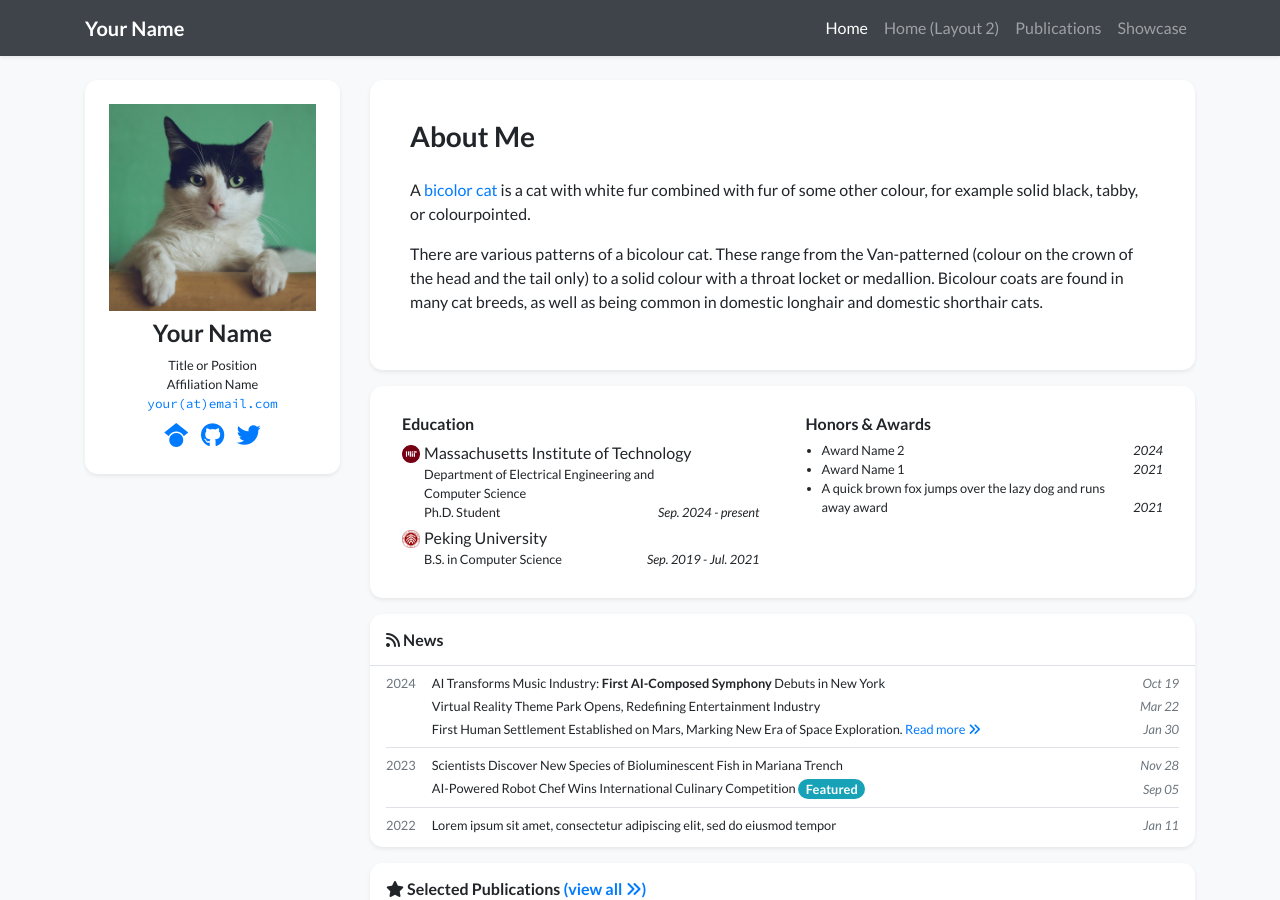
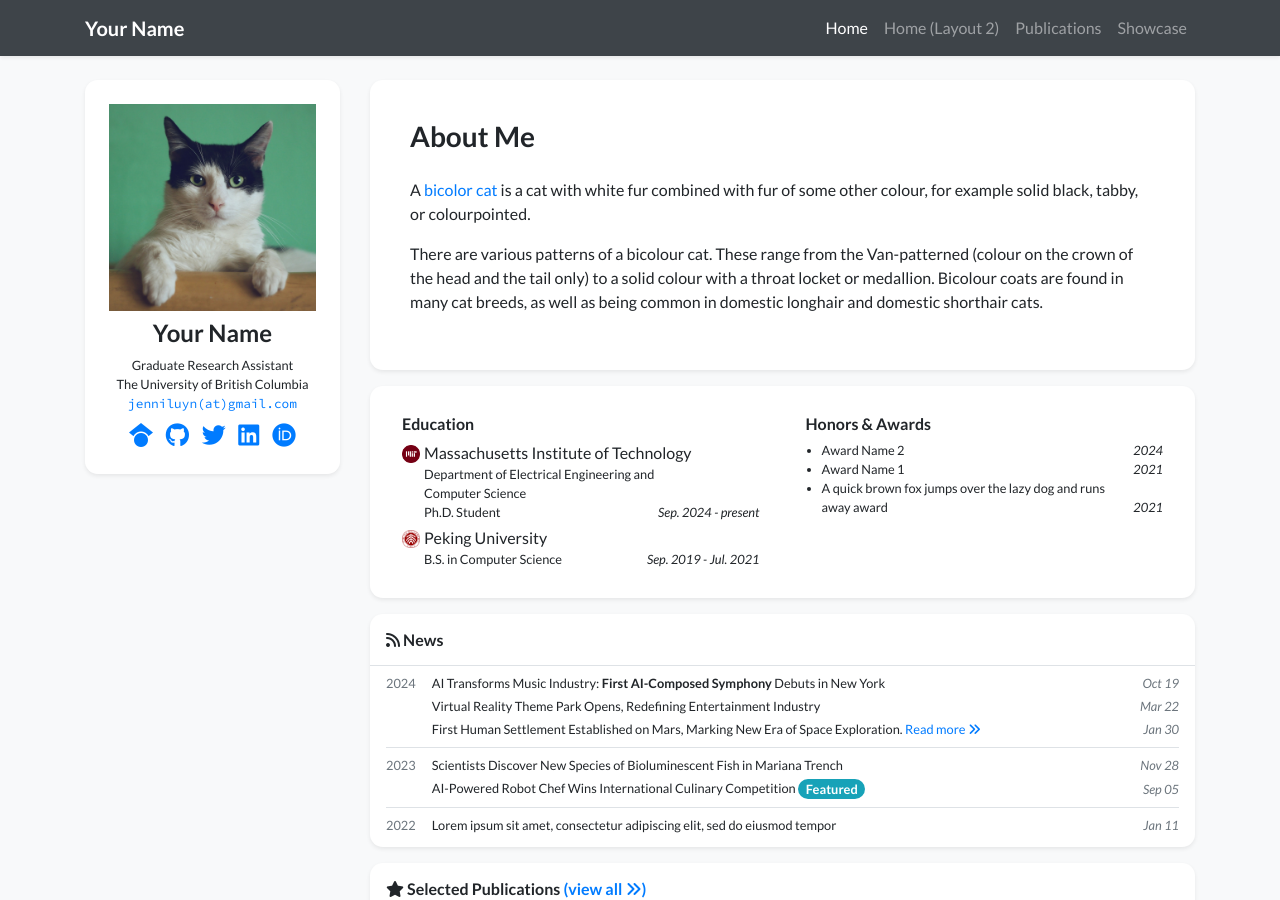
Before and after one commit to jenniluyn/jenniluyn.github.io, a Jekyll site: the page built from index.html, in a window 1280 px wide and 900 px high. Built offline with Jekyll 4.4.1, drawn with Linux system fonts in a browser that asks for light colours; nearby versions of some CDN libraries; a style sheet for code colours, icons or effects is not loaded.

Commit message:
Update profile.yml

```diff
--- a/_data/profile.yml
+++ b/_data/profile.yml
@@ -3,21 +3,21 @@ secondary_name: ""
 navbar_name: "Your Name"
 
 positions:
-- name: Title or Position
-- name: Affiliation Name
+- name: Graduate Research Assistant
+- name: The University of British Columbia
   logo: /assets/images/badges/MIT_Social_circle.png  # Logo is optional
 
 
-email: "your@email.com"
+email: "jenniluyn@gmail.com"
 # cv_link: link-to-your-cv-file
 gscholar: xFmQpf4AAAAJ  # This is an example, replace it with your own Google Scholar ID
-github: your_github_id
+github: jenniluyn
 twitter: your_twitter_id  # Do not include the '@' symbol
 # wechat_qrcode: /assets/images/etc/wechat.jpg
 # wechat_prompt: >-
 #   Please tell me your <strong>name</strong> and <strong>affiliation</strong> (current or past) when adding my wechat. Thanks!
-# linkedin: your-linked-in-id
-# orcid: 0000-0000-0000-0000
+linkedin: jenniluyn
+orcid: 0009-0007-8700-8337
 
 short_bio_text_justify: false
 short_bio: >-
```
